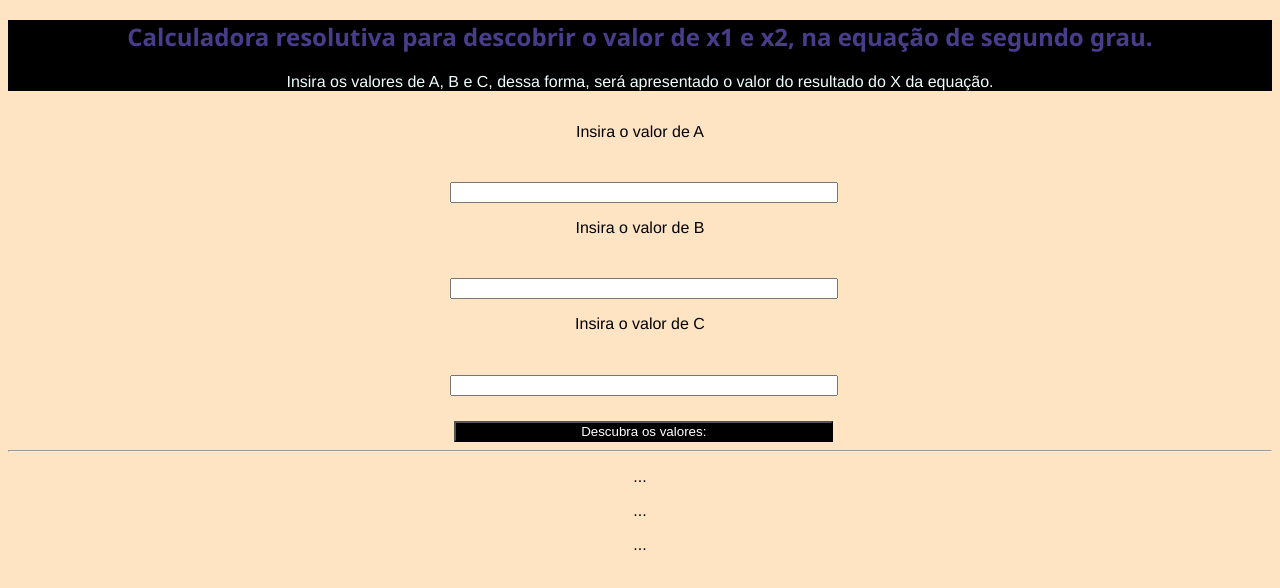
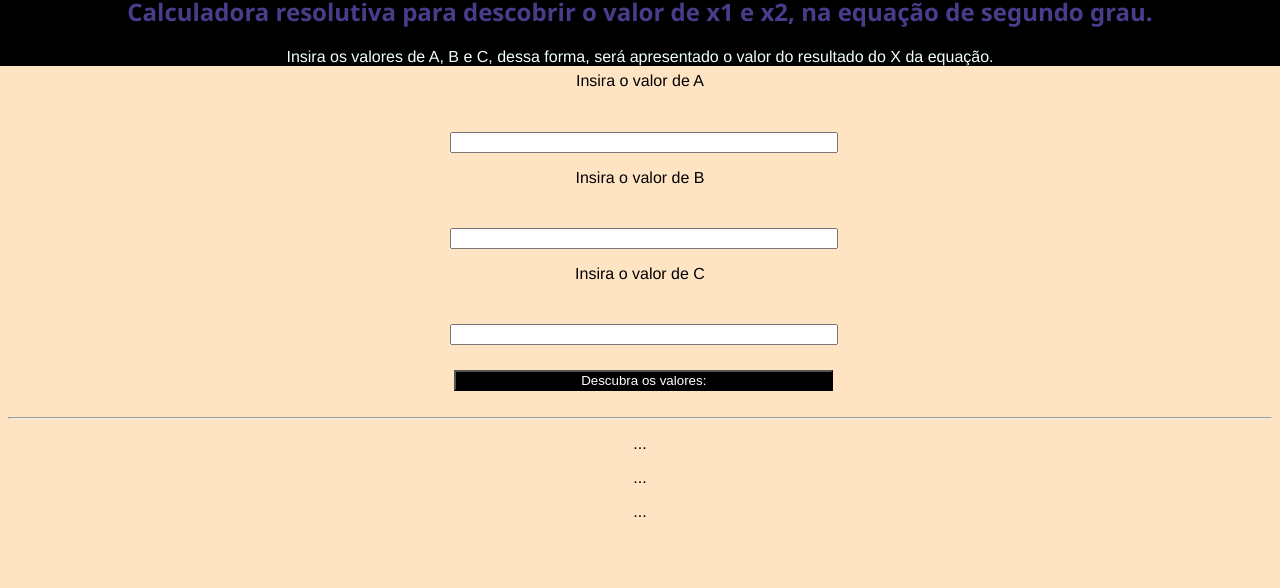
Before and after one commit to vilasboasfabio/A-Bhaskara, a plain HTML site: page index.html in a window 1280 px wide. Drawn offline with Linux system fonts and the light colour scheme.

Commit message:
finalizações

```diff
--- a/assets/css/style.css
+++ b/assets/css/style.css
@@ -11,6 +11,7 @@ h2{
     background-color: black;
     color: azure;
     text-align: center;
+    margin: -2%;
 }
 #values{
     display: flex;
@@ -32,3 +33,7 @@ button{
 #resultados{
     text-align: center;
 }
+hr{
+    background-color: darkslateblue;
+    margin-top: 2% ;
+}
```
